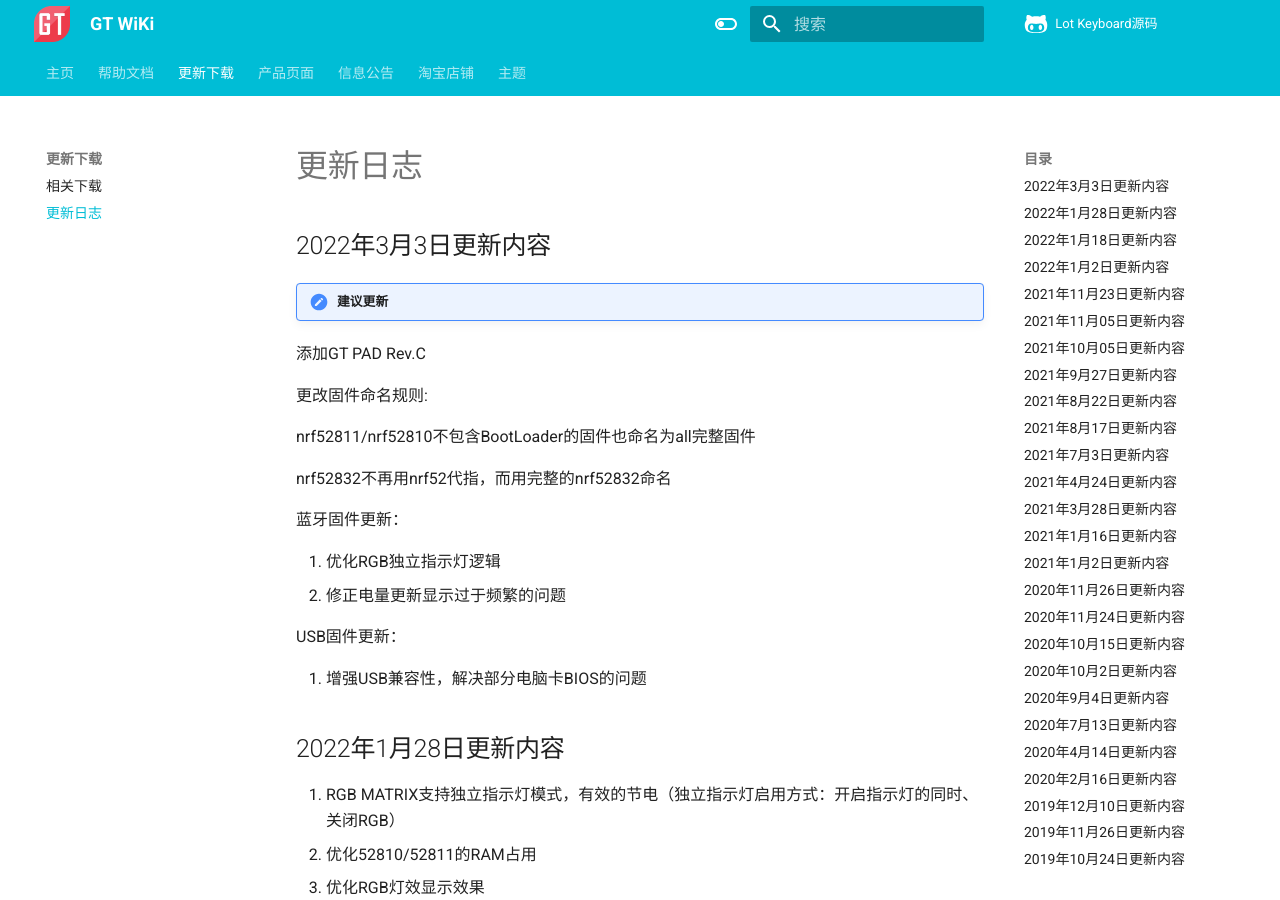
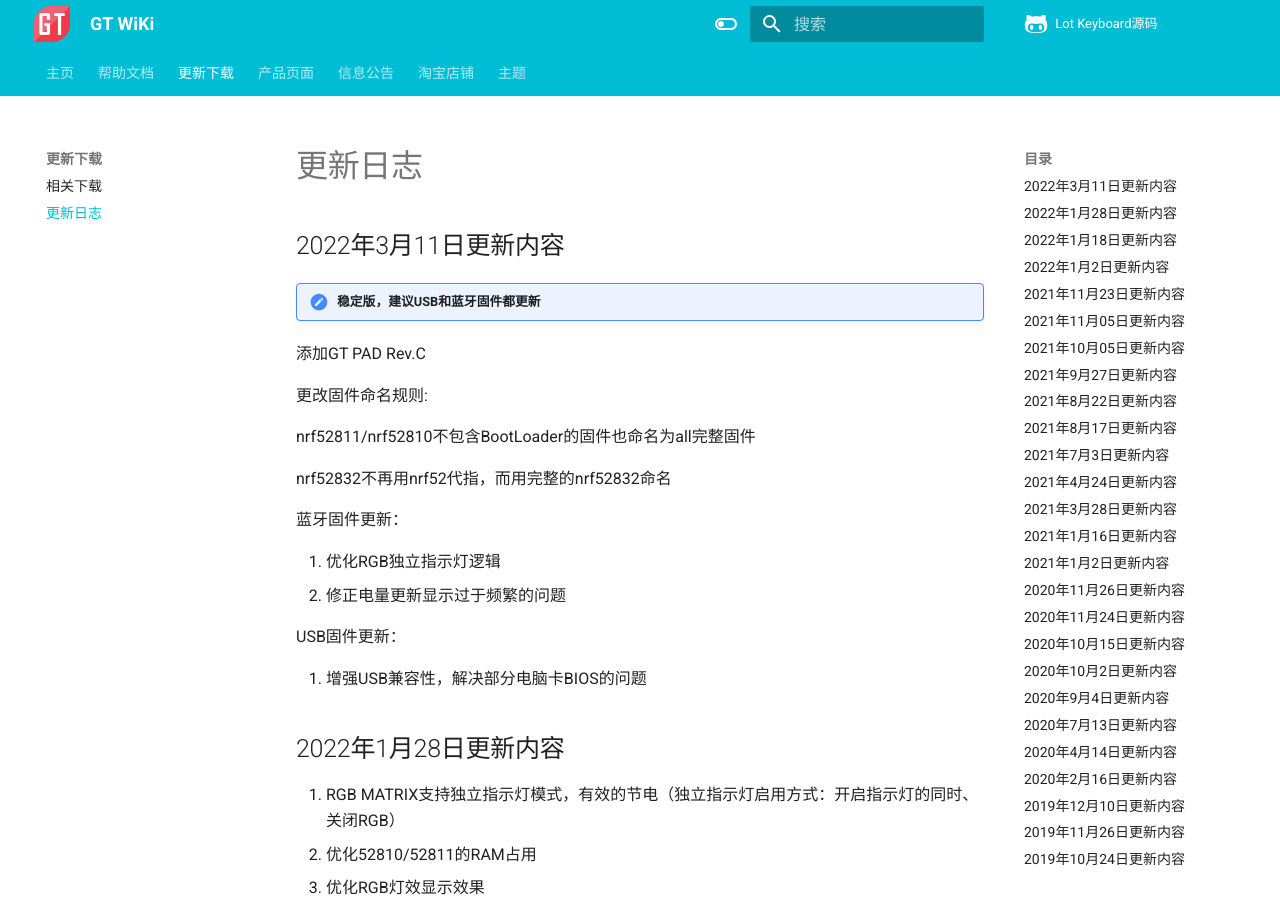
Before and after one commit to genokolar/genokolar.github.io, an MkDocs documentation site: the page built from docs/changelog.md, in a window 1280 px wide and 900 px high. Built offline with MkDocs 1.6.1 and Material for MkDocs 9.7.7, drawn with Linux system fonts in a browser that asks for light colours; comment, search, counter and statistics services are not loaded.

Commit message:
Update changelog.md

```diff
--- a/docs/changelog.md
+++ b/docs/changelog.md
@@ -1,8 +1,8 @@
 更新日志
 ==========
-2022年3月3日更新内容
+2022年3月11日更新内容
 --------
-!!! note "建议更新"
+!!! note "稳定版，建议USB和蓝牙固件都更新"
 
 添加GT PAD Rev.C
 
```
